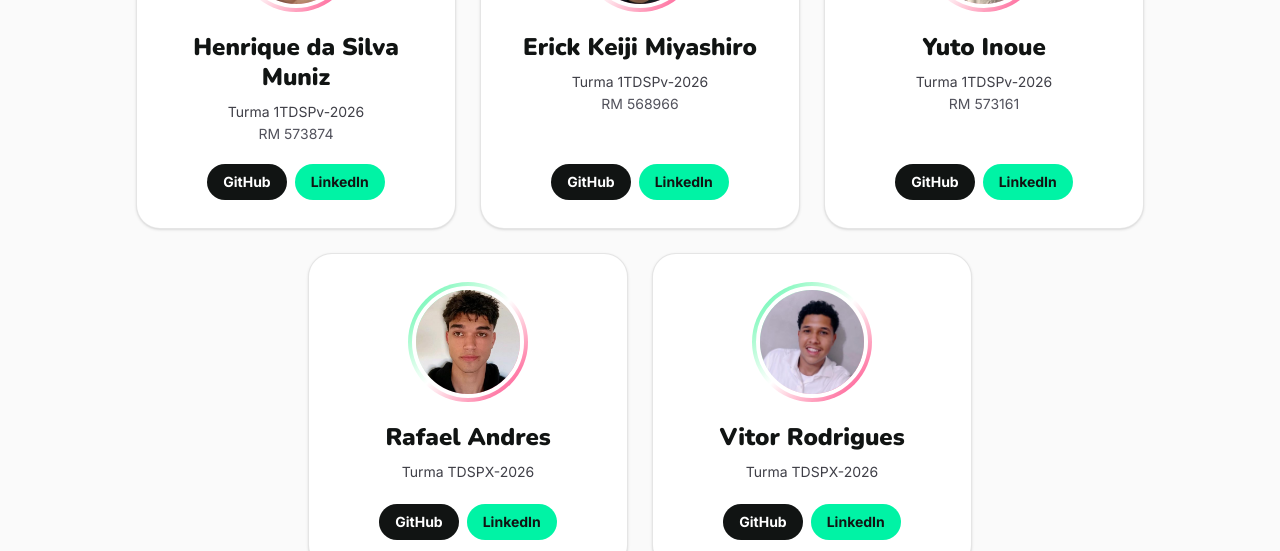
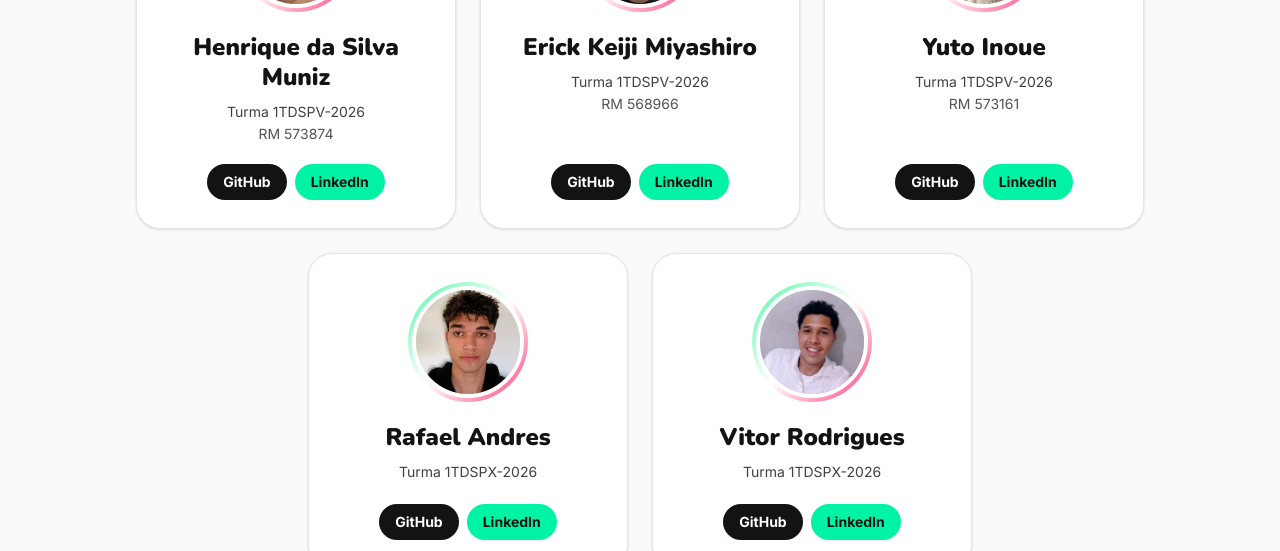
Before and after one commit to henriquemunizz/Vagai, a React (Vite) app: page /integrantes in a window 1280 px wide. Shown: the part 497-1048 px from the top of the page. Built offline with nearby package versions, Linux system fonts and the light colour scheme.

Commit message:
Padroniza as turmas 1TDSPV e 1TDSPX na página e no README

```diff
--- a/src/data/members.ts
+++ b/src/data/members.ts
@@ -4,7 +4,7 @@ export const members: Member[] = [
   {
     name: 'Henrique da Silva Muniz',
     rm: '573874',
-    className: '1TDSPv-2026',
+    className: '1TDSPV-2026',
     image: '/images/henrique.jpg',
     github: 'https://github.com/henriquemunizz',
     linkedin: 'https://www.linkedin.com/in/henrique-muniz-044b05365',
@@ -12,7 +12,7 @@ export const members: Member[] = [
   {
     name: 'Erick Keiji Miyashiro',
     rm: '568966',
-    className: '1TDSPv-2026',
+    className: '1TDSPV-2026',
     image: '/images/erick.jpg',
     github: 'https://github.com/erickmiyashiro',
     linkedin: 'https://www.linkedin.com/in/erick-keiji-miyashiro-6228b93b4',
@@ -20,21 +20,21 @@ export const members: Member[] = [
   {
     name: 'Yuto Inoue',
     rm: '573161',
-    className: '1TDSPv-2026',
+    className: '1TDSPV-2026',
     image: '/images/yuto.jpeg',
     github: 'https://github.com/yutoinouee',
     linkedin: 'https://www.linkedin.com/in/yuto-inoue-713348373',
   },
   {
     name: 'Rafael Andres',
-    className: 'TDSPX-2026',
+    className: '1TDSPX-2026',
     image: '/images/rafael.png',
     github: 'https://github.com/Andresxz1',
     linkedin: 'https://www.linkedin.com/in/rafaandres/',
   },
   {
     name: 'Vitor Rodrigues',
-    className: 'TDSPX-2026',
+    className: '1TDSPX-2026',
     image: '/images/vitor.png',
     github: 'https://github.com/vitorf8',
     linkedin: 'https://www.linkedin.com/in/vitor-rodrigues-ferreira-22048a30b/',
```
Also changed, not shown: 1 other file (tests, documents, lock files or other folders).
